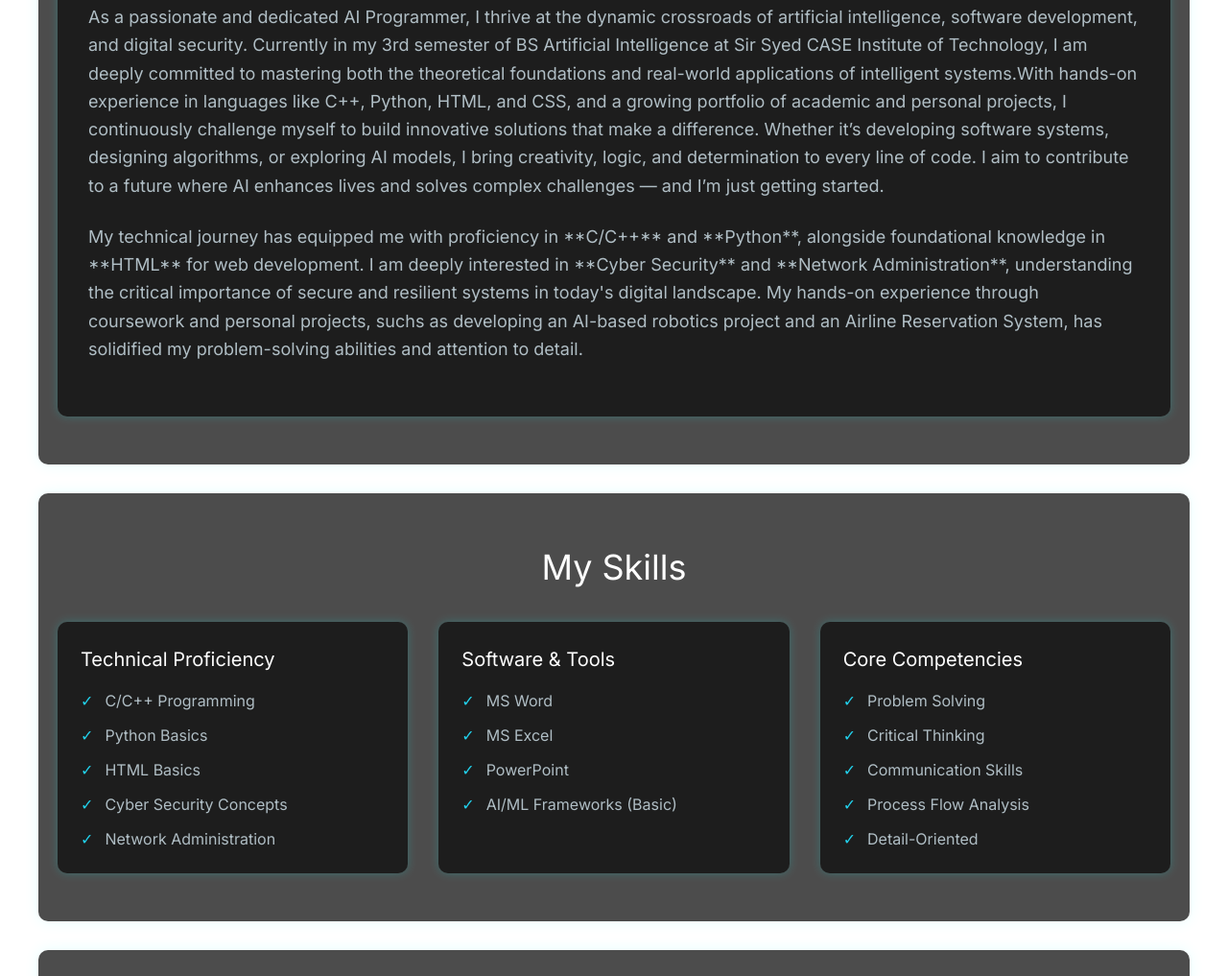
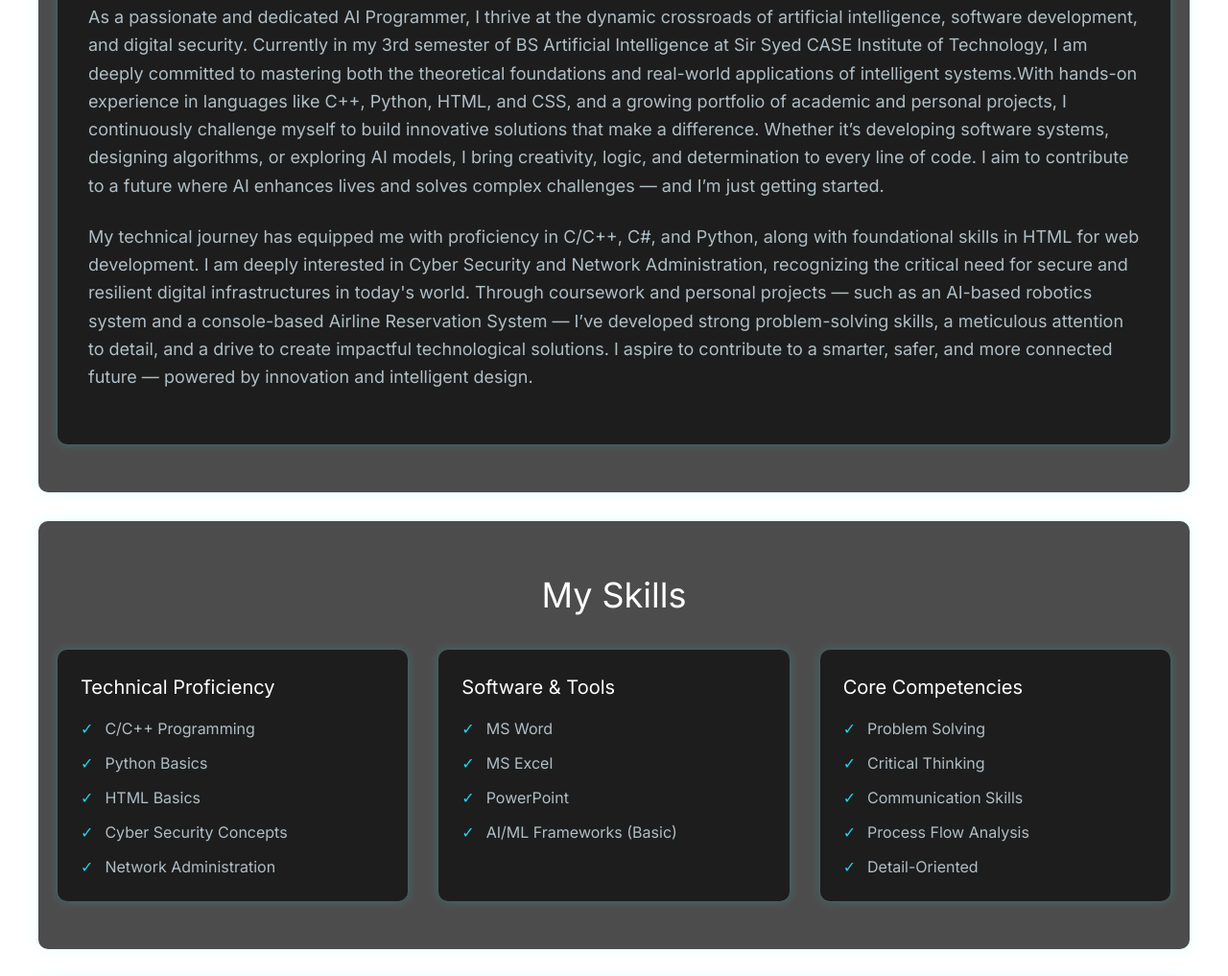
Before and after one commit to Rohaanrz05/MyPortfolio, a plain HTML site: page index.html in a window 1280 px wide. Shown: the part 963-1980 px from the top of the page at 96% size. Drawn offline with nearby package versions, Linux system fonts and the light colour scheme; a script that the page names is missing.

Commit message:
Update index.html

```diff
--- a/index.html
+++ b/index.html
@@ -247,7 +247,11 @@
 I aim to contribute to a future where AI enhances lives and solves complex challenges — and I’m just getting started.
             </p>
             <p class="text-lg card-text leading-relaxed mb-6">
-                My technical journey has equipped me with proficiency in **C/C++** and **Python**, alongside foundational knowledge in **HTML** for web development. I am deeply interested in **Cyber Security** and **Network Administration**, understanding the critical importance of secure and resilient systems in today's digital landscape. My hands-on experience through coursework and personal projects, suchs as developing an AI-based robotics project and an Airline Reservation System, has solidified my problem-solving abilities and attention to detail.
+                My technical journey has equipped me with proficiency in C/C++, C#, and Python, along with foundational skills in HTML for web development. I am deeply interested in Cyber Security and Network Administration, recognizing the critical need for secure and resilient digital infrastructures in today's world.
+
+Through coursework and personal projects — such as an AI-based robotics system and a console-based Airline Reservation System — I’ve developed strong problem-solving skills, a meticulous attention to detail, and a drive to create impactful technological solutions.
+
+I aspire to contribute to a smarter, safer, and more connected future — powered by innovation and intelligent design.
             </p>
             </div>
         </div>
```
